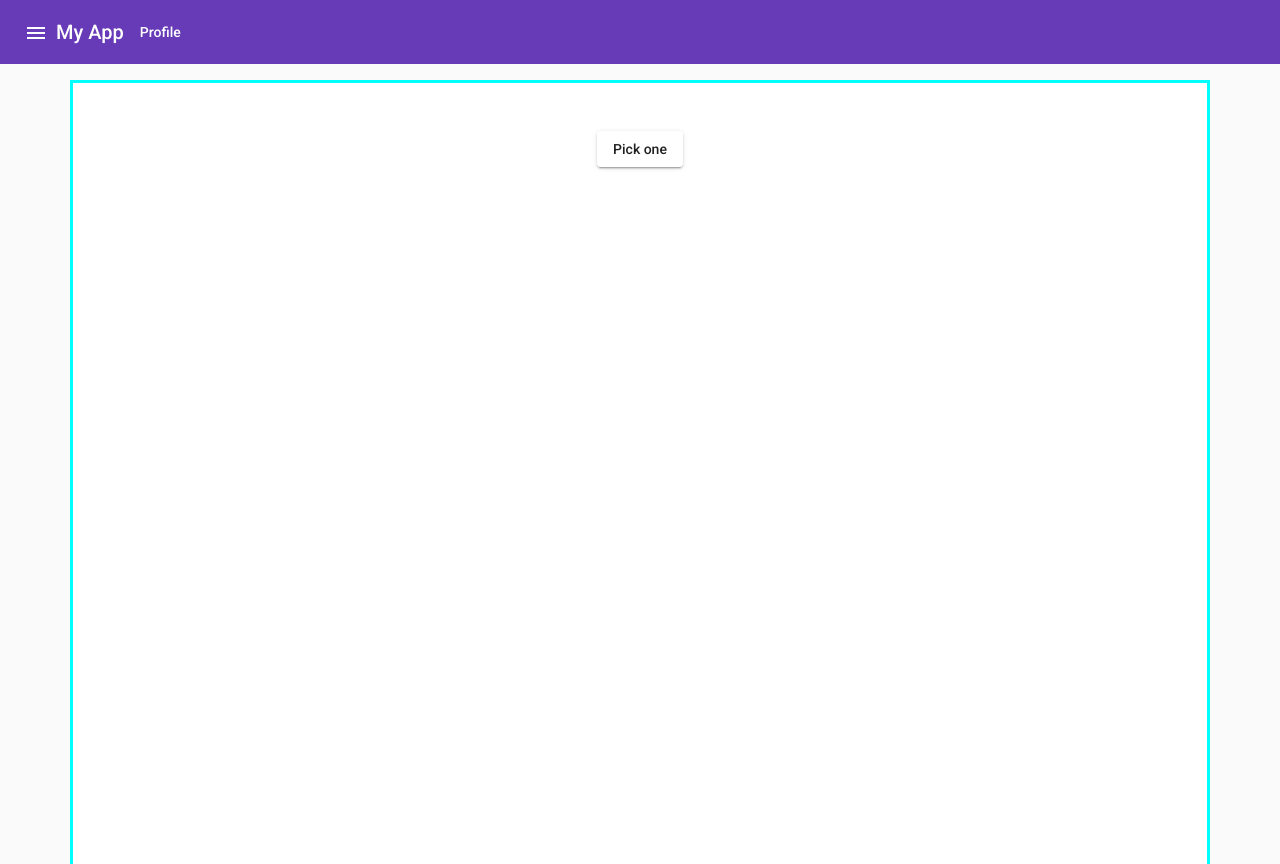
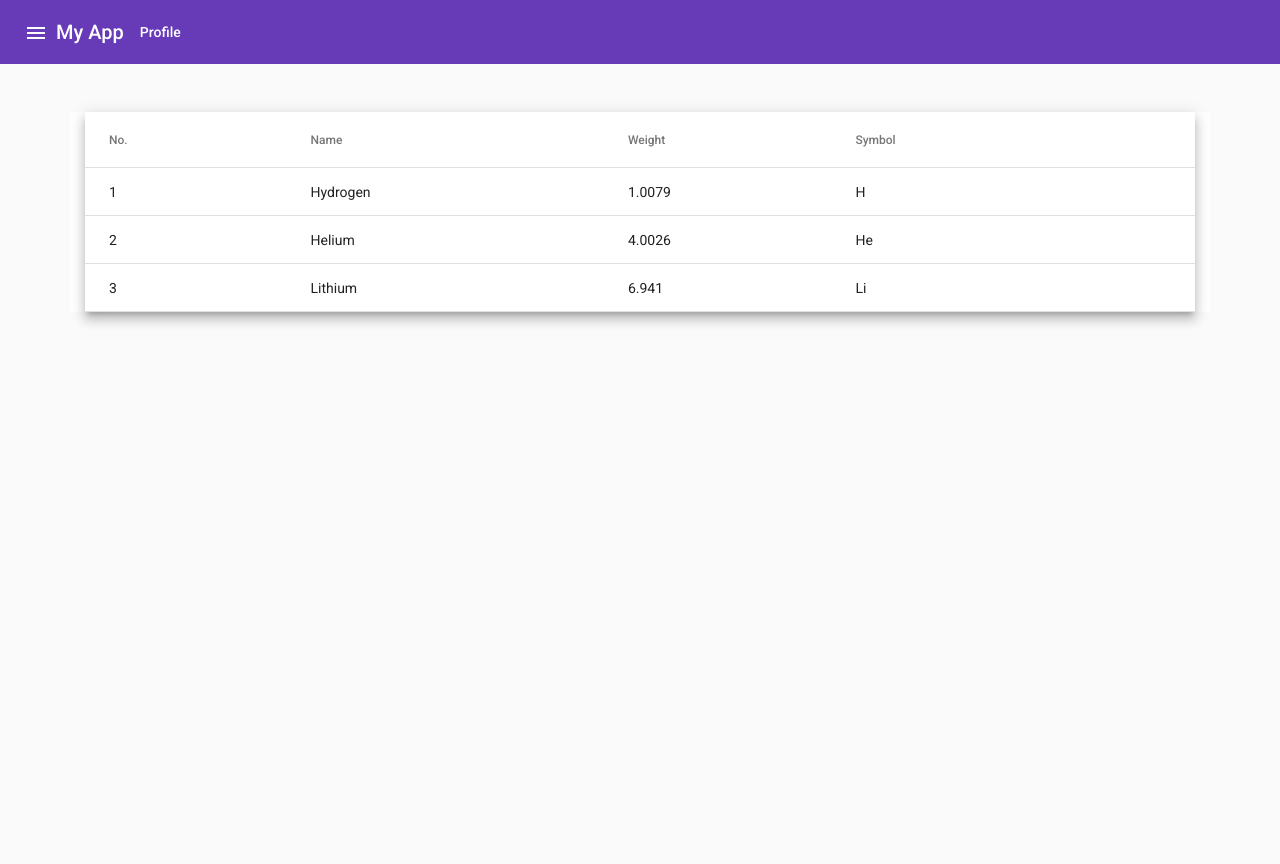
Before and after one commit to Gerguevara/angular-material-class, an Angular app: page / in a window 1280 px wide. Built offline with nearby package versions, Linux system fonts and the light colour scheme.

Commit message:
basic data table done

```diff
--- a/src/app/app.component.html
+++ b/src/app/app.component.html
@@ -43,8 +43,38 @@
         <div class="col  d-flex justify-content-center">
 
 
-          <button mat-raised-button (click)="openDialog()">Pick one</button>
+          <table mat-table [dataSource]="dataSource" class="mat-elevation-z8">
 
+            <!--- Note that these columns can be defined in any order.
+                  The actual rendered columns are set as a property on the row definition" -->
+
+            <!-- Position Column -->
+            <ng-container matColumnDef="position">
+              <th mat-header-cell *matHeaderCellDef> No. </th>
+              <td mat-cell *matCellDef="let element"> {{element.position}} </td>
+            </ng-container>
+
+            <!-- Name Column -->
+            <ng-container matColumnDef="name">
+              <th mat-header-cell *matHeaderCellDef> Name </th>
+              <td mat-cell *matCellDef="let element"> {{element.name}} </td>
+            </ng-container>
+
+            <!-- Weight Column -->
+            <ng-container matColumnDef="weight">
+              <th mat-header-cell *matHeaderCellDef> Weight </th>
+              <td mat-cell *matCellDef="let element"> {{element.weight}} </td>
+            </ng-container>
+
+            <!-- Symbol Column -->
+            <ng-container matColumnDef="symbol">
+              <th mat-header-cell *matHeaderCellDef> Symbol </th>
+              <td mat-cell *matCellDef="let element"> {{element.symbol}} </td>
+            </ng-container>
+
+            <tr mat-header-row *matHeaderRowDef="displayedColumns"></tr>
+            <tr mat-row *matRowDef="let row; columns: displayedColumns;"></tr>
+          </table>
 
         </div>
       </div>
--- a/src/app/app.component.ts
+++ b/src/app/app.component.ts
@@ -1,7 +1,18 @@
-import { OtherComponent } from './components/other/other.component';
 import { Component } from '@angular/core';
-import { MatDialog } from '@angular/material/dialog';
-import { Observable } from 'rxjs';
+
+// interface para tipo de datos (opcional) pero buena practica
+export interface PeriodicElement {
+  name: string;
+  position: number;
+  weight: number;
+  symbol: string;
+}
+
+const ELEMENT_DATA: PeriodicElement[] = [
+  {position: 1, name: 'Hydrogen', weight: 1.0079, symbol: 'H'},
+  {position: 2, name: 'Helium', weight: 4.0026, symbol: 'He'},
+  {position: 3, name: 'Lithium', weight: 6.941, symbol: 'Li'},
+];
 
 export interface DialogData {
   animal: string;
@@ -16,19 +27,8 @@
 export class AppComponent {
   title = 'Material-Tutorial';
   openend = false; // por el sidebar
-  isLinear = false;
-
-  constructor(public dialog: MatDialog) { }
-
-  openDialog(): void {
-    const dialogRef = this.dialog.open(OtherComponent, {
-      width: '550px',
-    data: {name: 'Gerado'}
-    });
-    dialogRef.afterClosed().subscribe(result => { // nop subscribimos a su evento close
-      console.log('The dialog was closed:', result); // el result viene de la etiqueta creada
-    });
-  }
-
+  constructor() { }
+  displayedColumns: string[] = ['position', 'name', 'weight', 'symbol']; // cabecera
+  dataSource = ELEMENT_DATA; // toma la data de este array que debe coinciir
 
 }
--- a/src/app/components/other/other.component.html
+++ b/src/app/components/other/other.component.html
@@ -1,12 +1,2 @@
-<ng-container>
-  <h3 mat-dialog-title>Session TimeOut</h3>
-  <mat-dialog-content>{{data.name}} You will be taked out cuz you are idiot</mat-dialog-content>
-  <mat-dialog-actions  class="d-flex justify-content-center">
-
-      <button mat-button mat-dialog-close mat-dialog-close='Keep'>Keep me logged Im no idiot</button>
-      <button mat-button mat-dialog-close mat-dialog-close='close'>whatever</button>
-      <button  mat-button color="accent" (click)="close()">Custon close</button>
-
-  <!-- la directiva mat-dialog-close obeviamente cierra el modal  -->
-  </mat-dialog-actions>
-</ng-container>
+<h1>Hey soy uin title</h1>
+<span style="color:orange">Hey soy el custon component</span>
--- a/src/app/components/other/other.component.ts
+++ b/src/app/components/other/other.component.ts
@@ -1,5 +1,4 @@
-import { Component, OnInit, Inject} from '@angular/core';
-import {  MatDialogRef, MAT_DIALOG_DATA } from '@angular/material/dialog';
+import { Component, OnInit } from '@angular/core';
 
 @Component({
   selector: 'app-other',
@@ -9,14 +8,9 @@
 })
 export class OtherComponent implements OnInit {
 
-
- constructor(public dialogRef: MatDialogRef<any>, @Inject(MAT_DIALOG_DATA) public data: any) { }
+  constructor() { }
 
   ngOnInit(): void {
   }
 
-  close(): void{
-    this.dialogRef.close('custon close');
-  }
-
 }
--- a/src/app/material/material.module.ts
+++ b/src/app/material/material.module.ts
@@ -10,17 +10,11 @@
 import { MatStepperModule } from '@angular/material/stepper';
 import {MatFormFieldModule} from '@angular/material/form-field';
 import { MatInputModule } from '@angular/material/input';
-import { MatCardModule } from '@angular/material/card';
-import {MatSelectModule} from '@angular/material/select';
-import { MatAutocompleteModule } from '@angular/material/autocomplete';
-import { MatRadioModule } from '@angular/material/radio';
-import { MatDatepickerModule } from '@angular/material/datepicker';
-import { MatTooltipModule } from '@angular/material/tooltip';
-import {MatDialogModule} from '@angular/material/dialog';
+import {MatTableModule} from '@angular/material/table';
+
 const MaterialComponents = [
   MatSidenavModule, MatToolbarModule, MatListModule, MatIconModule, MatButtonModule, MatMenuModule
-  , MatDividerModule, MatStepperModule, MatFormFieldModule, MatInputModule, MatCardModule, MatSelectModule,
-  MatAutocompleteModule, MatRadioModule, MatDatepickerModule, MatTooltipModule,MatDialogModule
+  , MatDividerModule, MatStepperModule, MatFormFieldModule, MatInputModule, MatTableModule
 ];
 
 @NgModule({
--- a/src/styles.css
+++ b/src/styles.css
@@ -46,7 +46,11 @@
 
 
 .container{
-  border: solid cyan;
+
   background-color: white;
-  height: 100%;
+
 }
+
+table {
+  width: 100%;
+}
```
